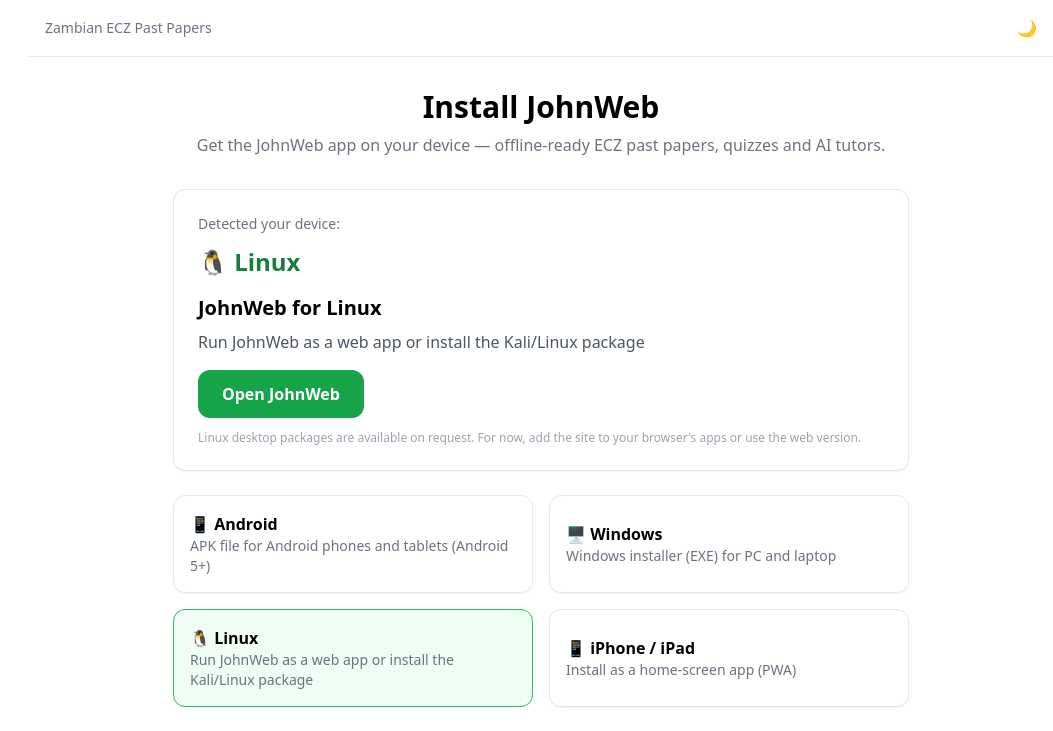
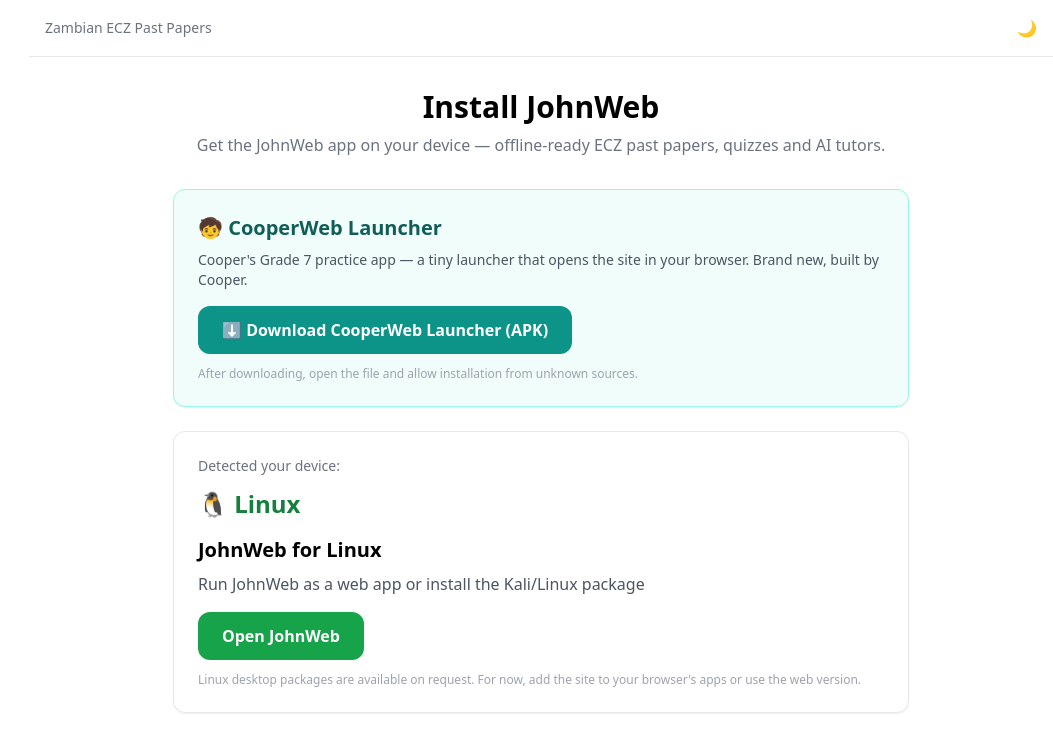
Before and after one commit to Shimba-crypto/johnweb, a React (Vite) app: page /install in a window 1280 px wide. Shown: the top 731 px of the page, without its empty margins (227-1280 px from the left). Built offline with nearby package versions, Linux system fonts and the light colour scheme; no server answers.

Commit message:
host CooperWeb launcher on install page

```diff
--- a/src/pages/Install.tsx
+++ b/src/pages/Install.tsx
@@ -43,6 +43,15 @@
       <div className="text-center mb-8">
         <h1 className="text-3xl font-bold mb-2">Install JohnWeb</h1>
         <p className="text-gray-500">Get the JohnWeb app on your device — offline-ready ECZ past papers, quizzes and AI tutors.</p>
+      </div>
+
+      <div className="bg-teal-50 border border-teal-200 p-6 rounded-xl shadow-sm mb-6">
+        <h2 className="text-xl font-bold text-teal-800 mb-2">🧒 CooperWeb Launcher</h2>
+        <p className="text-gray-600 text-sm mb-4">Cooper's Grade 7 practice app — a tiny launcher that opens the site in your browser. Brand new, built by Cooper.</p>
+        <a href="/install/cooperweb-launcher.apk" download className="inline-block bg-teal-600 text-white px-6 py-3 rounded-xl font-semibold hover:bg-teal-700">
+          ⬇️ Download CooperWeb Launcher (APK)
+        </a>
+        <p className="text-xs text-gray-400 mt-3">After downloading, open the file and allow installation from unknown sources.</p>
       </div>
 
       <div className="bg-white p-6 rounded-xl border shadow-sm mb-6">
```
Also changed, not shown: 1 other file (tests, documents, lock files or other folders).
